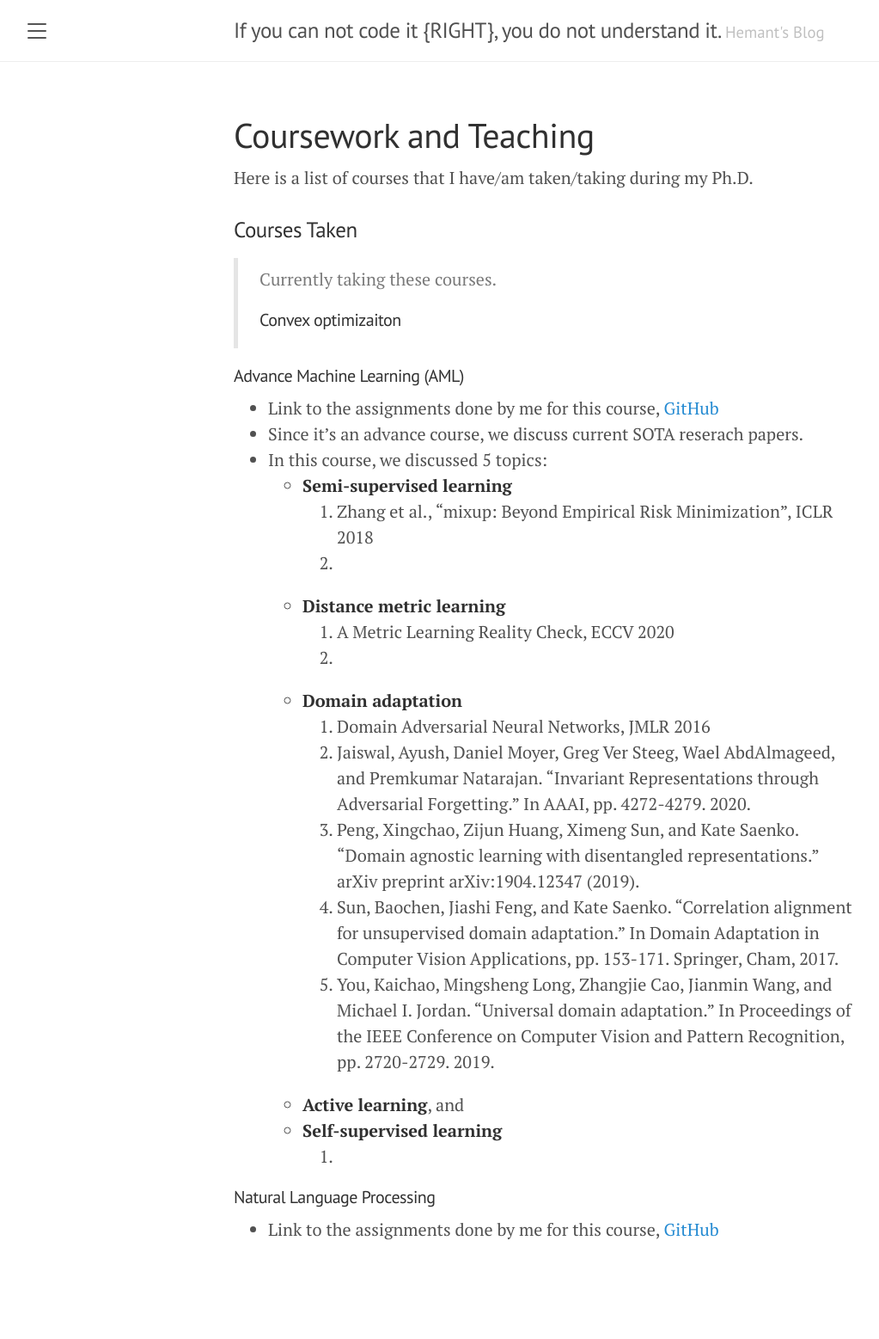
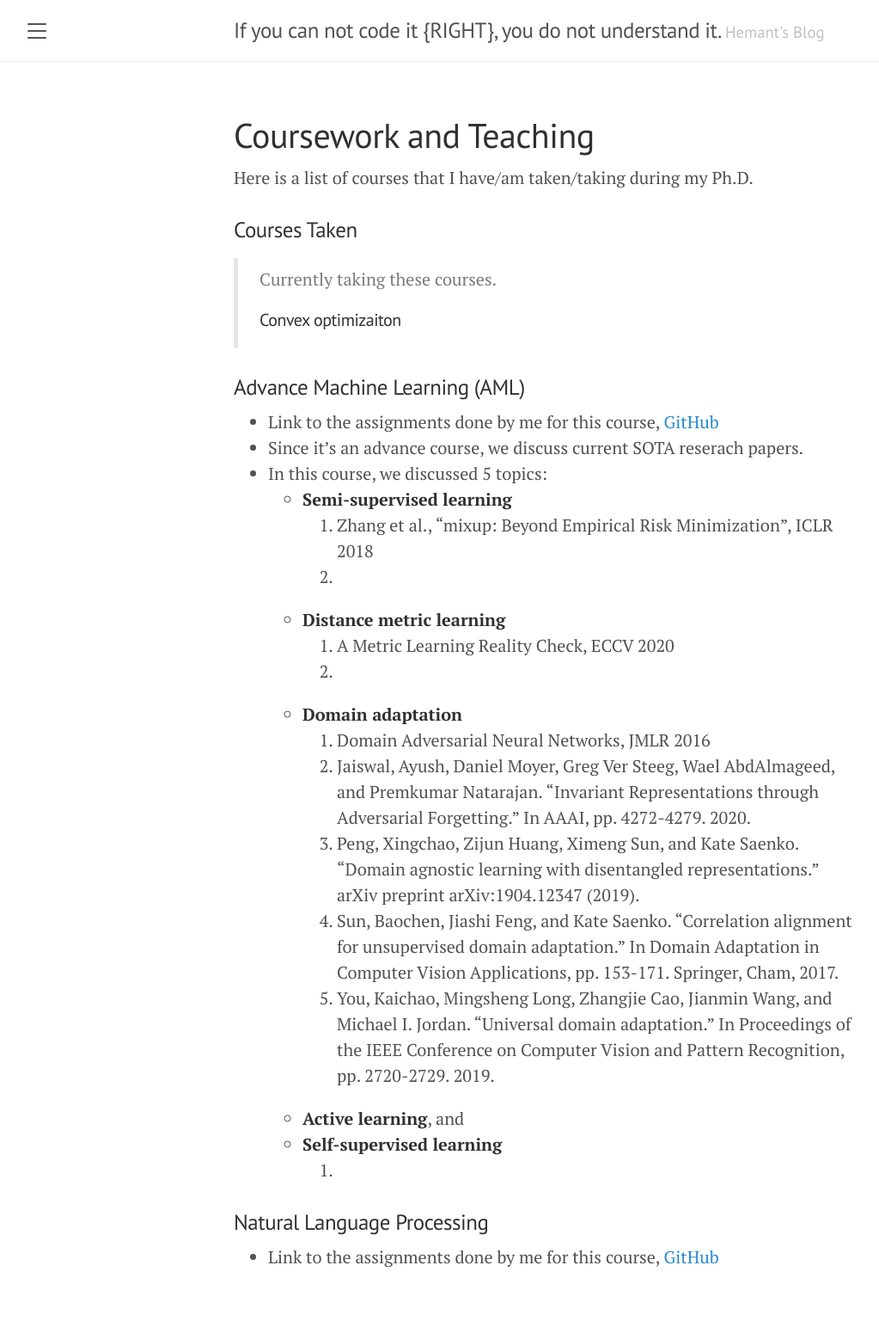
Before and after one commit to raotnameh/raotnameh.github.io, a Jekyll site: the page built from coursework.md, in a window 1280 px wide. Shown: the whole page at 86% size, without its empty margins (8-1031 px from the left). Built offline with Jekyll 4.4.1, drawn with Linux system fonts in a browser that asks for light colours; before the commit the page ends 1525 px from its top, so only the background shows below that.

Commit message:
It's just my website

```diff
--- a/coursework.md
+++ b/coursework.md
@@ -13,7 +13,7 @@ Here is a list of courses that I have/am taken/taking during my Ph.D.
 
 
 
-#### Advance Machine Learning (AML)
+### Advance Machine Learning (AML)
 + Link to the assignments done by me for this course, [GitHub](https://github.com/raotnameh/AML_Course)
 + Since it's an advance course, we discuss current SOTA reserach papers.
 + In this course, we discussed 5 topics:
@@ -33,7 +33,7 @@ Here is a list of courses that I have/am taken/taking during my Ph.D.
   + **Self-supervised learning**
     1.
 
-#### Natural Language Processing
+### Natural Language Processing
 + Link to the assignments done by me for this course, [GitHub](https://github.com/raotnameh/NLP_LECTURE)
 
 <!--
```
